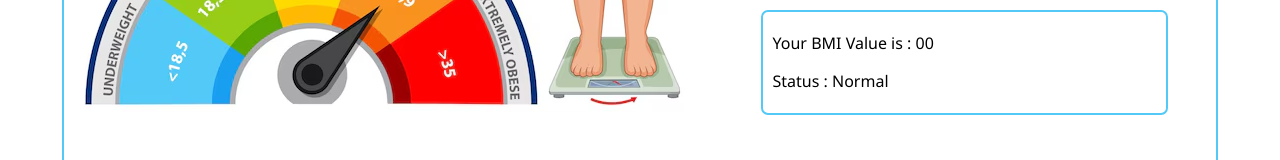
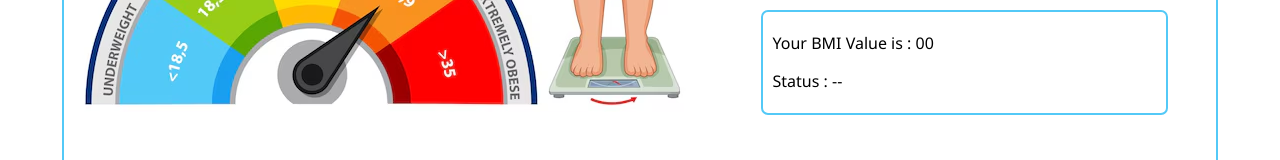
Before and after one commit to 0607mathi/BMICalculator, a React (Vite) app: page / in a window 1280 px wide. Shown: the part 533-693 px from the top of the page. Built offline with nearby package versions, Linux system fonts and the light colour scheme.

Commit message:
status value updated "normla to -- "

```diff
--- a/src/BmiCalculator.jsx
+++ b/src/BmiCalculator.jsx
@@ -7,7 +7,7 @@ export const BmiCalculator = () => {
             height:"",
             weight:"",
             bmiValue:"00",
-            status:"Normal"
+            status:"--"
         }
     )
 
```
